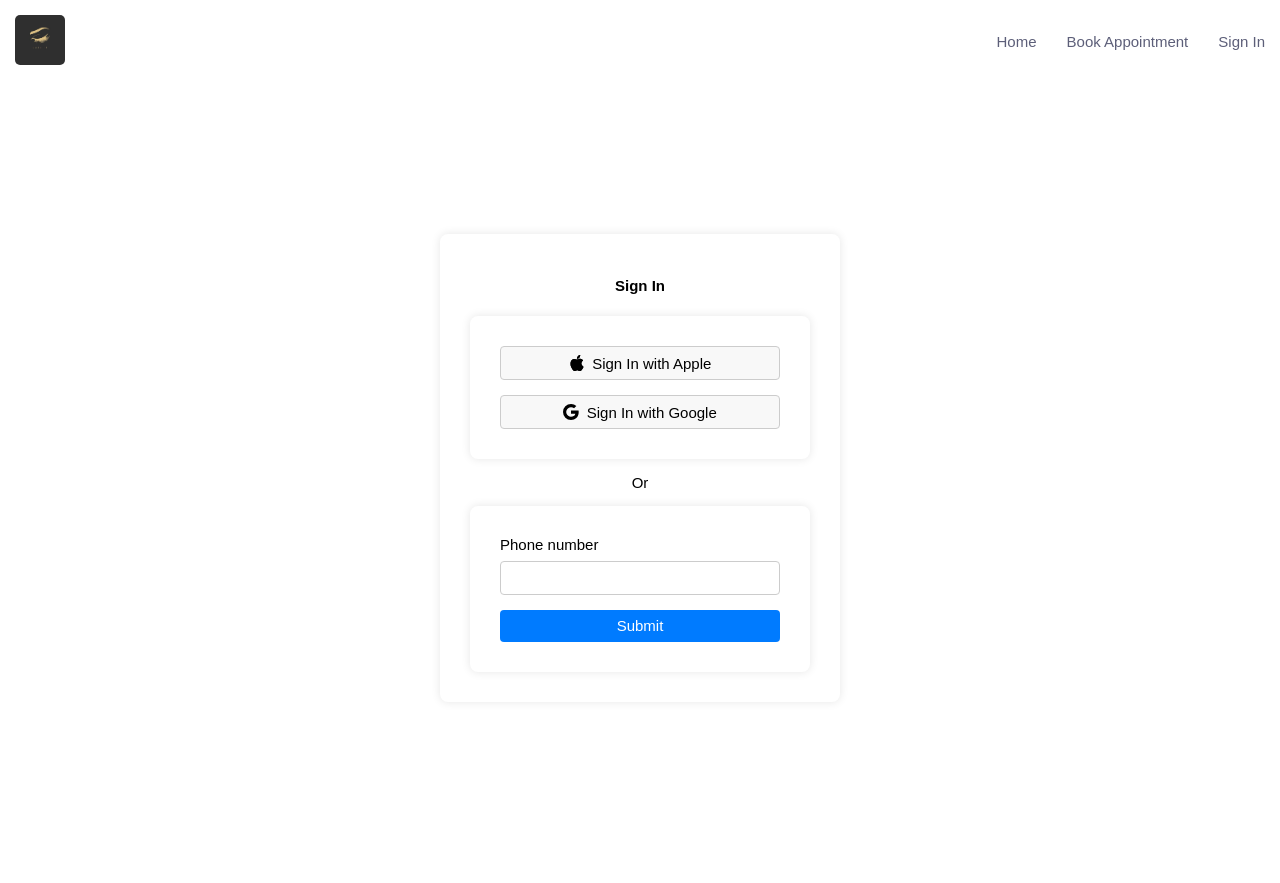
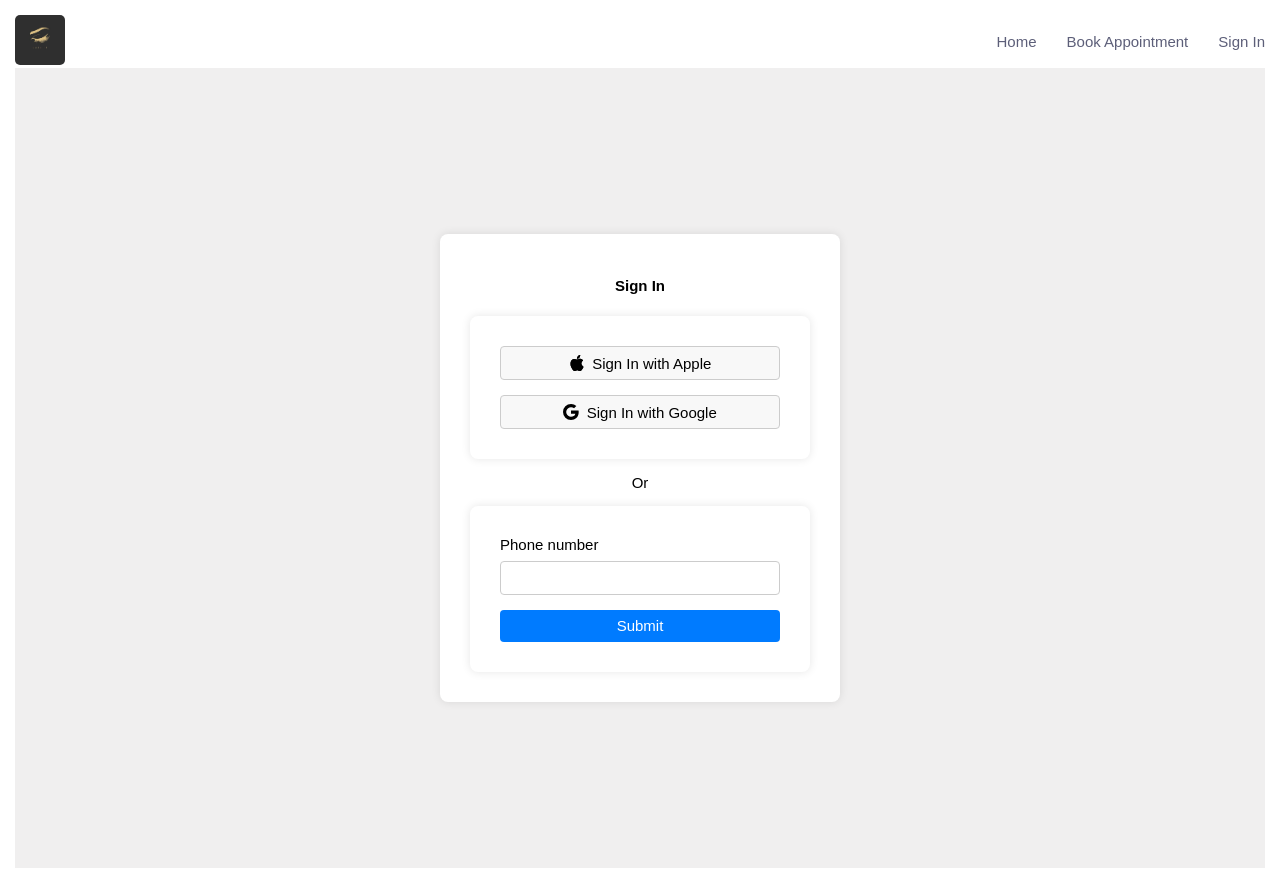
Before and after one commit to abmanaf/saloon-site, a React (Vite) app: page /SignIn in a window 1280 px wide. Built offline with nearby package versions, Linux system fonts and the light colour scheme; a web font is replaced by a local one.

Commit message:
changes made

```diff
--- a/src/Components/SiginIn/SignIn.css
+++ b/src/Components/SiginIn/SignIn.css
@@ -1,9 +1,9 @@
-/* SignIn.css */
 .sign-in-container {
   display: flex;
   justify-content: center;
   align-items: center;
   height: 100vh;
+  background-color: #f0efef;
 }
 
 .sign-in-container div {
```
